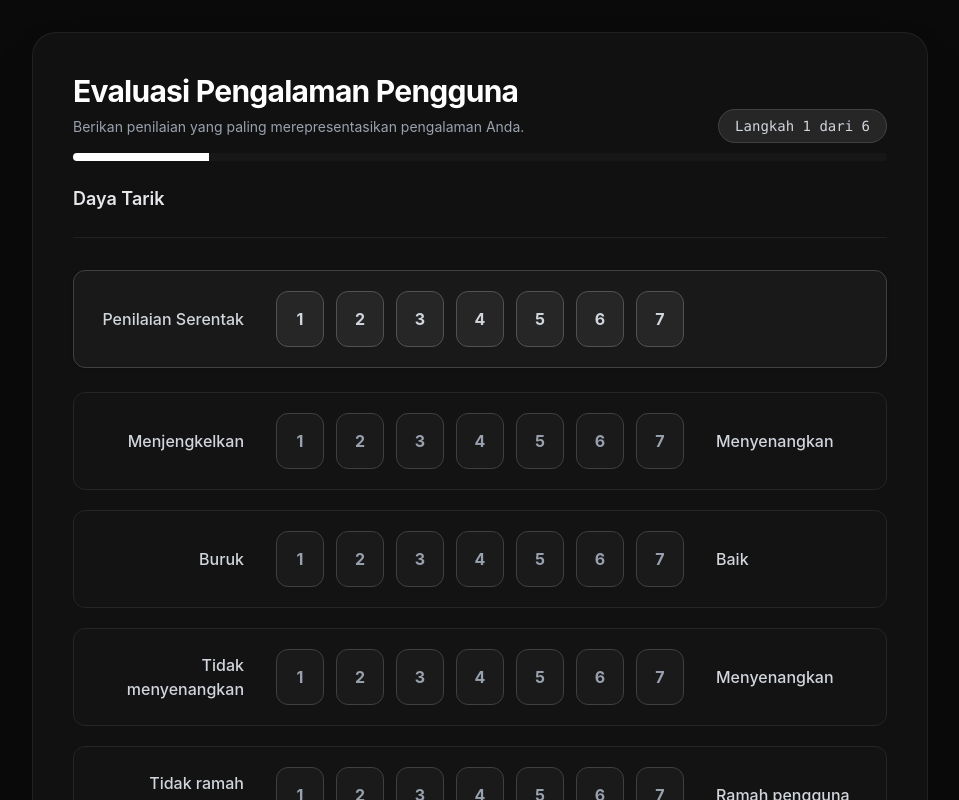
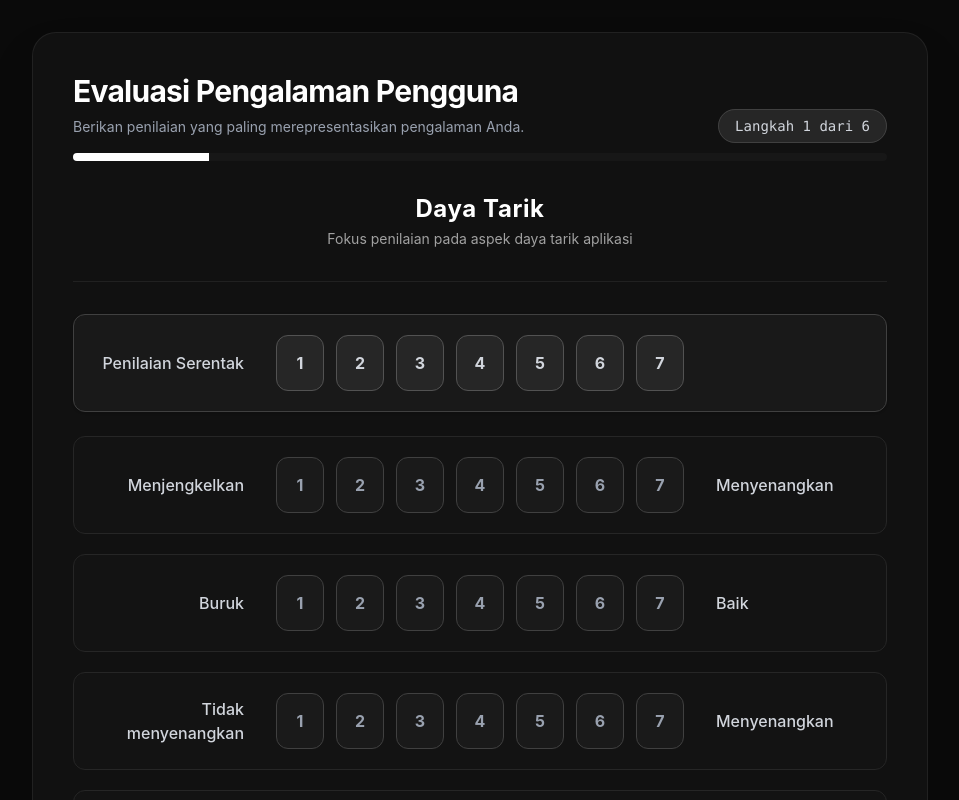
Before and after one commit to PlaneFly545/LST-NDVI, a Next.js app: page /evaluasi in a window 1280 px wide. Shown: the top 800 px of the page, without its empty margins (160-1119 px from the left). Built offline with nearby package versions, Linux system fonts and the light colour scheme.

Commit message:
perbaikan UI

```diff
--- a/pages/evaluasi.js
+++ b/pages/evaluasi.js
@@ -156,7 +156,15 @@ export default function Evaluasi() {
                             style={{ width: `${((currentCategoryIndex + 1) / totalCategories) * 100}%` }}
                         ></div>
                     </div>
-                    <h2 className="text-base md:text-lg font-semibold text-gray-200 mt-6">{currentCategory.title}</h2>
+
+                    <div className="mt-8 mb-2 text-center">
+                        <h2 className="text-xl md:text-2xl font-bold text-white tracking-wide">
+                            {currentCategory.title}
+                        </h2>
+                        <p className="text-neutral-400 text-sm mt-1">
+                            Fokus penilaian pada aspek {currentCategory.title.toLowerCase()} aplikasi
+                        </p>
+                    </div>
                 </div>
 
                 {/* Panel Penilaian Serentak - Formal dan Sejajar */}
```
